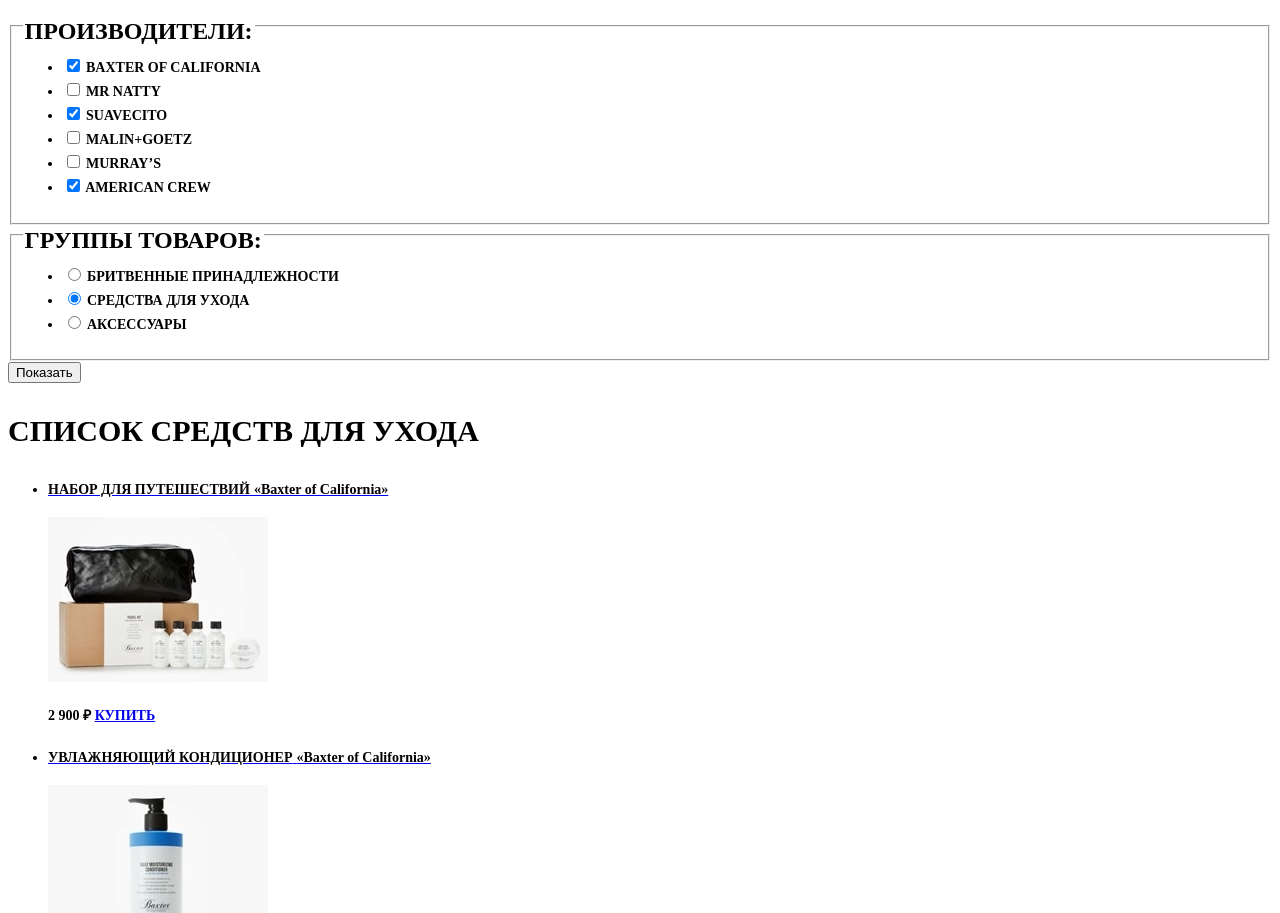
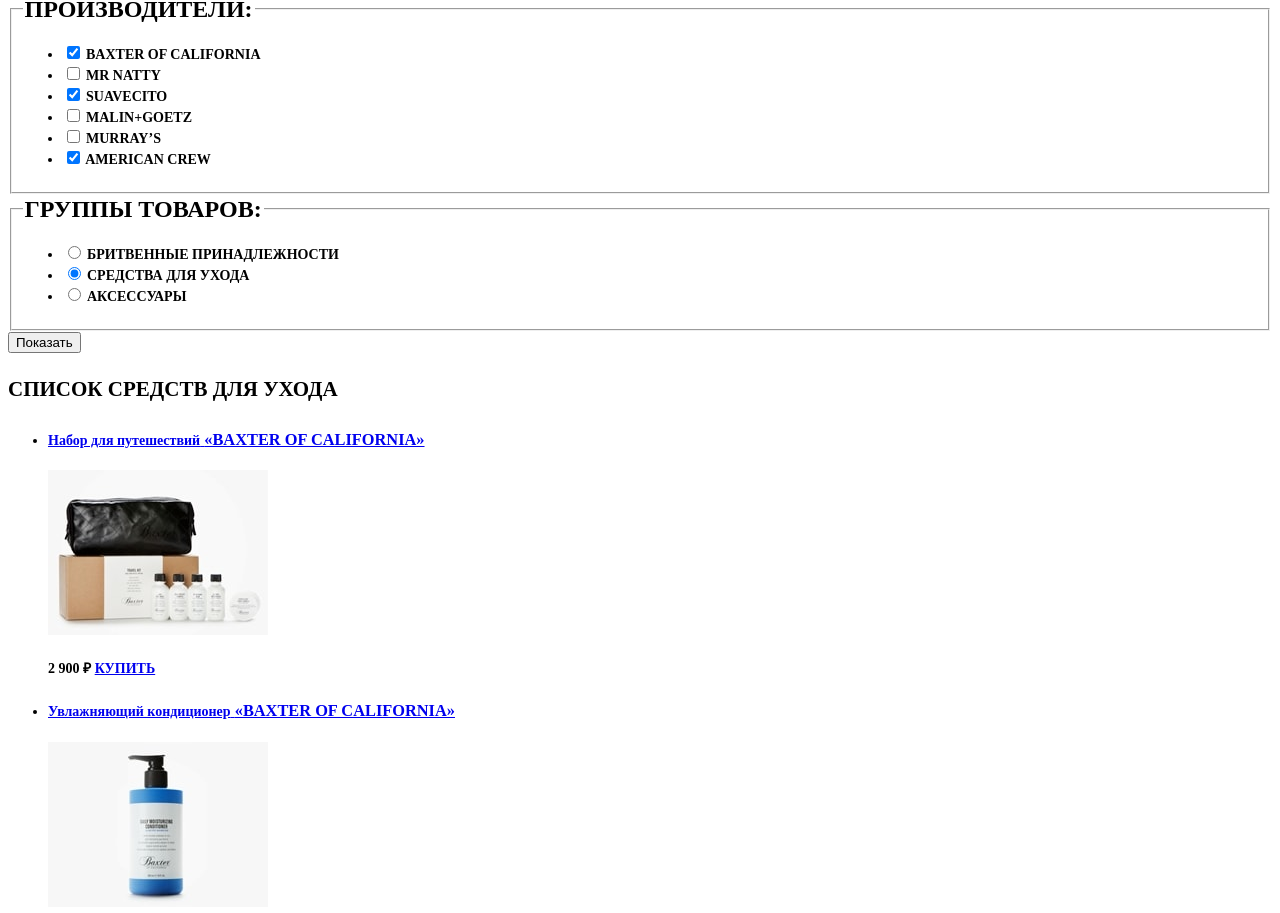
Before and after one commit to talilaRIX/223821-barbershop, a plain HTML site: page catalog.html in a window 1280 px wide. Shown: the part 442-1355 px from the top of the page. Drawn offline with Linux system fonts and the light colour scheme.

Commit message:
changes done

```diff
--- a/catalog.html
+++ b/catalog.html
@@ -24,7 +24,7 @@
       </nav>
     </header>
 		<main class="container">
-			<h1>Средства для ухода</h1>
+			<h1 class="title-main">Средства для ухода</h1>
 
 			<ul class="breadcrumbs">
 				<li><a href="index.html">Главная</a></li>
@@ -36,7 +36,7 @@
 				<h2 class="visually-hidden">Фильтр товаров</h2>
 				<form class="filter" method="get" action="https://echo.htmlacademy.ru">
 					<fieldset>
-						<legend>Производители:</legend>
+						<legend class="title-secondary">Производители:</legend>
 						<ul>
 							<li class="filter-option">
 								<input class="visually-hidden filter-input filter-input-checkbox" type="checkbox" id="baxter-of-california" name="baxter-of-california" checked>
@@ -67,7 +67,7 @@
             </ul>
           </fieldset>
 					<fieldset>
-						<legend>Группы товаров:</legend>
+						<legend class="title-secondary">Группы товаров:</legend>
 						<ul>
 							<li class="filter-option">
 								<input class="visually-hidden filter-input filter-input-radio" type="radio" name="product-group" id="shaving" value="shaving">
--- a/css/style.css
+++ b/css/style.css
@@ -1,74 +1,32 @@
 body {
-	color: #000000;
-  font-family: "PT Sans";
+  font-family: "PT Sans, Tahoma, sans-serif";
   font-size: 14px;
   font-weight: 700;
-  line-height: 24px;
+  line-height: 1.71;
   text-transform: uppercase;
 }
 
-h1 {
-  color: #000000;
-  font-family: "PT Sans";
+.title-main {
   font-size: 30px;
-  font-weight: 700;
-  line-height: 42px;
+  line-height: 1.4;
 }
 
-h2 {
-  color: #000000;
-  font-family: "PT Sans";
-  font-size: 30px;
-  font-weight: 700;
-  line-height: 42px;
+.title-secondary {
+  font-size: 24px;
+  line-height: 1.25;
 }
 
-h2 .features {
+.features-list {
   color: #f7f4f1;
-  font-family: "PT Sans";
-  font-size: 30px;
-  font-weight: 700;
-  line-height: 42px;
 }
 
-h3 .catalog-category {
-  color: #000000;
-  font-family: "PT Sans";
+.filter-option {
   font-size: 14px;
-  font-weight: 700;
-  line-height: 18px;
+  line-height: 1.29;
 }
 
-h3 .catalog-item-title {
-  color: #000000;
-  font-family: "PT Sans";
+.catalog-category {
   font-size: 14px;
-  font-weight: 700;
-  line-height: 18px;
-  text-transform: none;
+  line-height: 1.29;
+  text-transform: none
 }
-
-p {
-  color: #000000;
-  font-family: "PT Sans";
-  font-size: 14px;
-  font-weight: 700;
-  line-height: 24px;
-}
-
-p .features {
-  color: #f7f4f1;
-  font-family: "PT Sans";
-  font-size: 14px;
-  font-weight: 700;
-  line-height: 24px;
-}
-
-legend {
-  height: 21px;
-  color: #000000;
-  font-family: "PT Sans";
-  font-size: 24px;
-  font-weight: 700;
-  line-height: 30px;
-}
```
Also changed, not shown: catalog-item.html (+2 -2 lines), index.html (+9 -9 lines).
